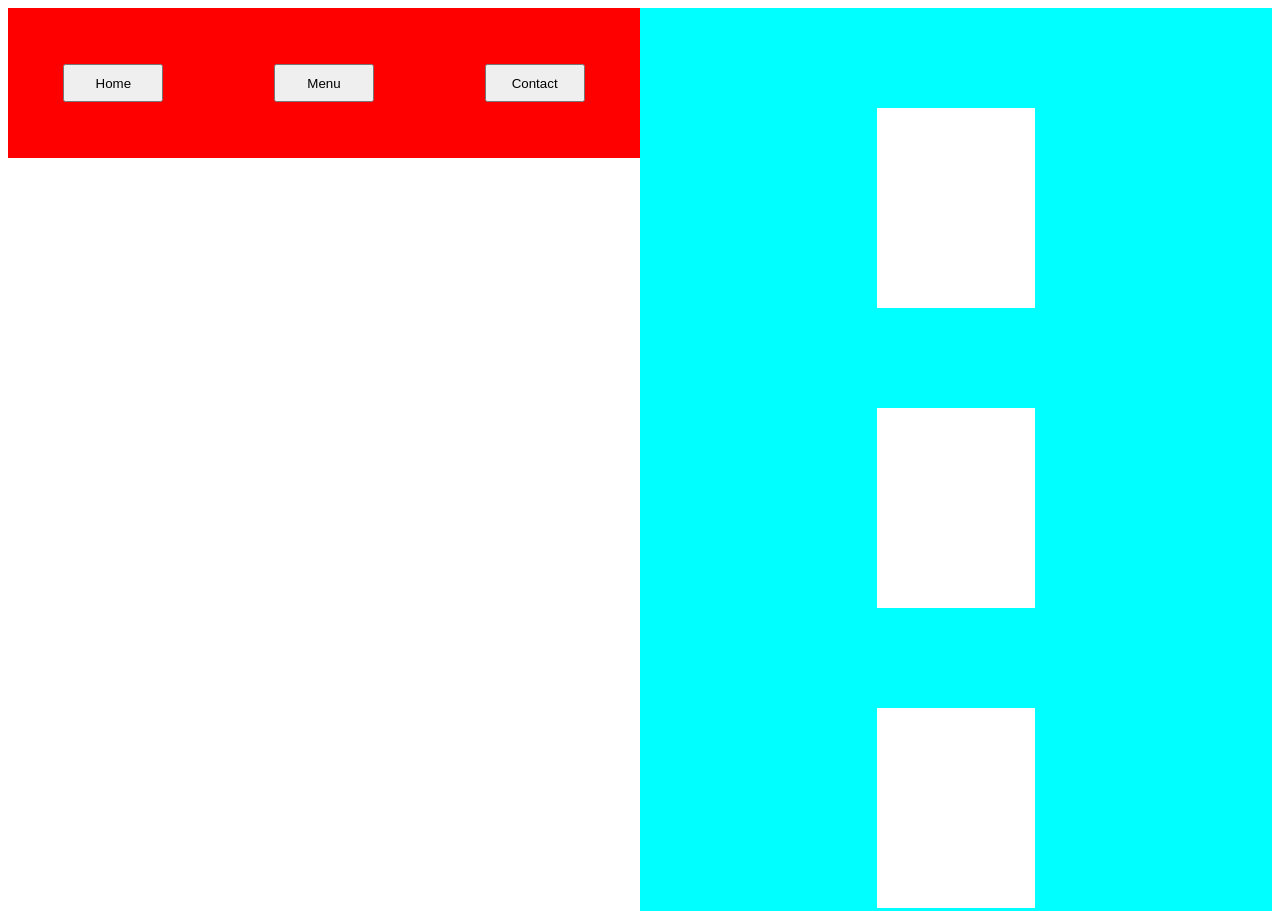
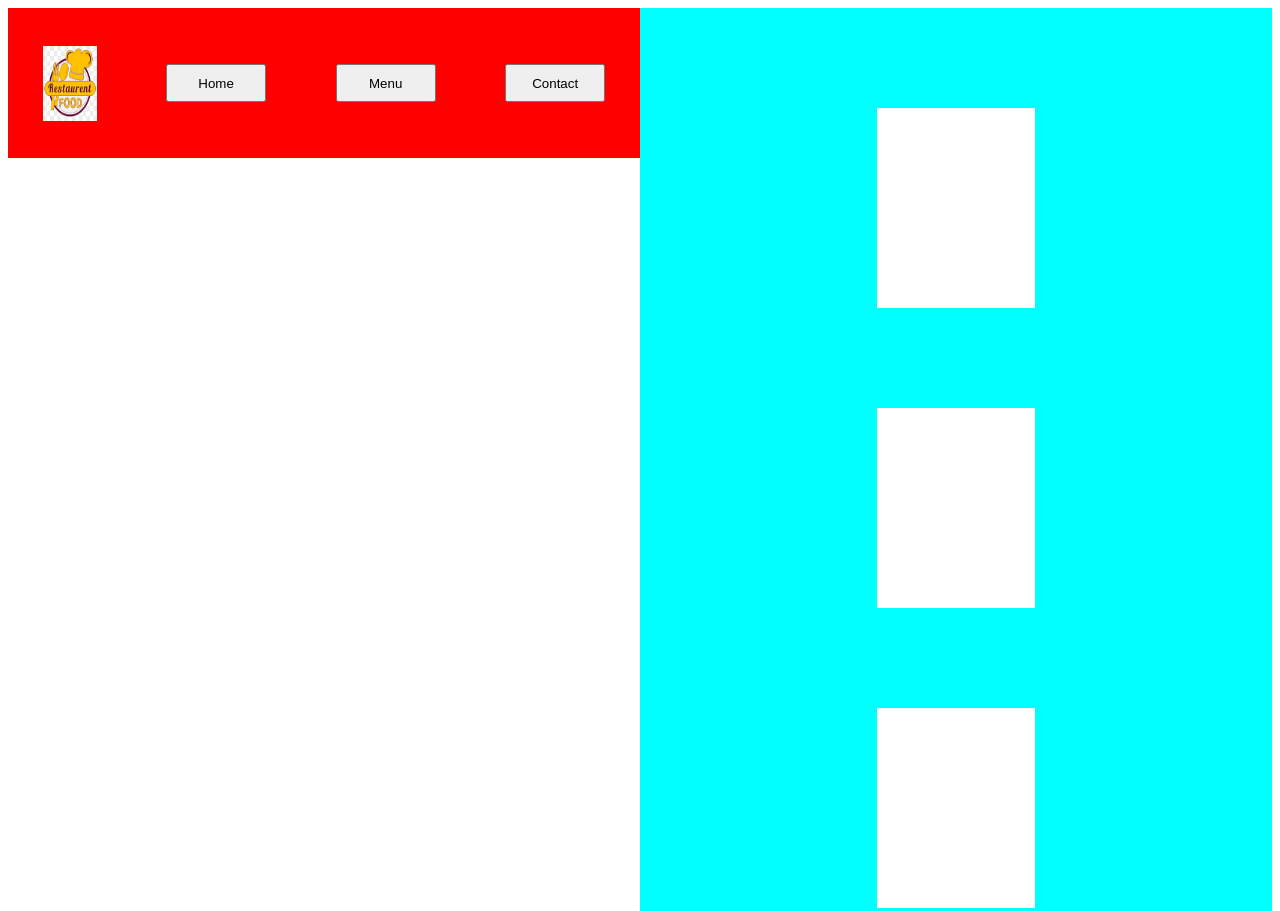
Before and after one commit to shannoj/resturant-page, a website built with webpack: page dist/index.html in a window 1280 px wide. Shown: the top 911 px of the page. Built offline with nearby package versions, Linux system fonts and the light colour scheme.

Commit message:
added an image

```diff
--- a/src/index.js
+++ b/src/index.js
@@ -1,4 +1,5 @@
 import "./style.css"
+import Icon from './icon.png';
 
 function buildBody(){
     const container = document.createElement('div');
@@ -19,20 +20,28 @@ function buildBody(){
 }
 
 function buildHeader(){
+    const myIcon = new Image();
+    myIcon.src = Icon;
+    myIcon.setAttribute('id', 'icon');
+
     const header = document.createElement('div');
     const tab1 = document.createElement('button');
     const tab2 = document.createElement('button');
     const tab3 = document.createElement('button');
+    const resturantImage = document.createElement('div')
 
     header.setAttribute('id', 'header');
     tab1.setAttribute('id', 'tab1');
     tab2.setAttribute('id', 'tab2');
     tab3.setAttribute('id', 'tab3');
+    resturantImage.setAttribute('id', 'resturantImage');
+    resturantImage.appendChild(myIcon);
 
     tab1.innerHTML = 'Home';
     tab2.innerHTML = 'Menu';
     tab3.innerHTML = 'Contact';
 
+    header.appendChild(resturantImage);
     header.appendChild(tab1);
     header.appendChild(tab2);
     header.appendChild(tab3);
--- a/src/style.css
+++ b/src/style.css
@@ -41,3 +41,13 @@
     width: 25%;
     background-color: white;
 }
+
+#icon{
+    height: 100%;
+    width: 100%;
+}
+
+#resturantImage{
+    height: 50%;
+    width: 8.5%;
+}
--- a/webpack.config.js
+++ b/webpack.config.js
@@ -29,7 +29,11 @@ module.exports = {
           'style-loader',
           'css-loader'
         ]
-      }
+      },
+      {
+        test: /\.(png|svg|jpg|jpeg|gif)$/i,
+        type: 'asset/resource',
+      },
     ]
   },
   output: {
```
Also changed, not shown: src/icon.png (added).
